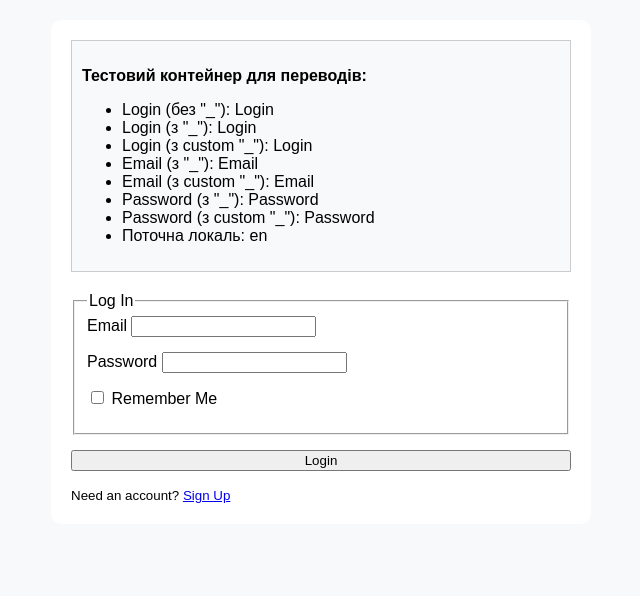
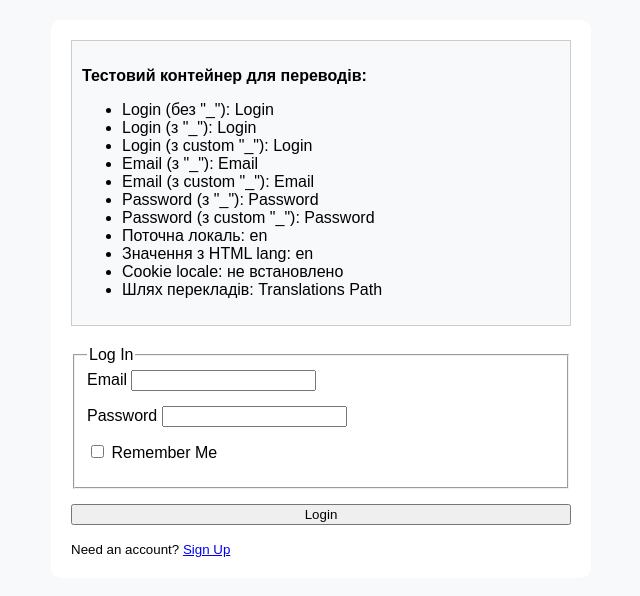
Before and after one commit to psycalc/temporistics_matching_algorithm, a Flask app: page /login in a window 1280 px wide. Shown: the part 46-642 px from the top of the page, without its empty margins (319-959 px from the left). Run offline with Flask 3, Linux system fonts and the light colour scheme; some libraries are stand-ins or nearby versions.

Commit message:
Оновлено систему локалізації: змінено шлях для перекладів, додано розширене логування для діагностики перекладів, оновлено шаблони для відображення поточної локалі та значень cookies. Додано нові тести для перевірки функціональності перемикання мов та збереження cookies.

```diff
--- a/app/__init__.py
+++ b/app/__init__.py
@@ -27,7 +27,7 @@ def create_app(config_name=None):
         os.makedirs(app.config["UPLOAD_FOLDER"], exist_ok=True)
 
     # Налаштування шляху для перекладів
-    app.config['BABEL_TRANSLATION_DIRECTORIES'] = 'translations'
+    app.config['BABEL_TRANSLATION_DIRECTORIES'] = 'translations;locales'
     app.logger.setLevel(logging.INFO)
     app.logger.info(f"BABEL_TRANSLATION_DIRECTORIES: {app.config.get('BABEL_TRANSLATION_DIRECTORIES')}")
     app.logger.info(f"BABEL_DEFAULT_LOCALE: {app.config.get('BABEL_DEFAULT_LOCALE')}")
@@ -46,9 +46,12 @@ def create_app(config_name=None):
         # Спочатку перевіряємо наявність мови в cookies
         locale = request.cookies.get('locale')
 
-        # Логування для діагностики
+        # Розширене логування для діагностики
         current_app.logger.info(f"BABEL: Cookie locale: {locale}")
         current_app.logger.info(f"BABEL: Supported languages: {app.config['LANGUAGES']}")
+        current_app.logger.info(f"BABEL: Request path: {request.path}")
+        current_app.logger.info(f"BABEL: Request accept_languages: {request.accept_languages}")
+        current_app.logger.info(f"BABEL: Current translation directories: {app.config.get('BABEL_TRANSLATION_DIRECTORIES')}")
 
         # Якщо мова є в cookies і вона підтримується
         if locale and locale in app.config['LANGUAGES']:
--- a/app/context_processors.py
+++ b/app/context_processors.py
@@ -6,7 +6,13 @@ def custom_gettext(message):
     """Функція перекладу, яка буде використовуватися у шаблонах."""
     try:
         from flask_babel import gettext as _
-        return _(message)
+        current_app.logger.info(f"[TRANSLATION] Translating: '{message}' with locale: {str(get_locale())}")
+        translated = _(message)
+        if translated == message:
+            current_app.logger.warning(f"[TRANSLATION] No translation found for: '{message}' with locale: {str(get_locale())}")
+        else:
+            current_app.logger.info(f"[TRANSLATION] Translated: '{message}' -> '{translated}'")
+        return translated
     except Exception as e:
         current_app.logger.error(f"[TRANSLATION] Помилка перекладу: {e}")
         return message
--- a/app/templates/base.html
+++ b/app/templates/base.html
@@ -1,5 +1,5 @@
 <!DOCTYPE html>
-<html>
+<html lang="{{ current_locale }}">
 <head>
     <title>{% block title %}{{ _('Psychological Calculator') }}{% endblock %}</title>
     <link rel="stylesheet" href="{{ url_for('static', filename='css/styles.css') }}">
@@ -35,10 +35,10 @@
             <form id="languageForm" action="{{ url_for('main.change_language') }}" method="post">
                 <input type="hidden" name="csrf_token" value="{{ csrf_token() }}">
                 <select id="languageSelect" name="language" onchange="submitLanguageForm()">
-                    <option value="en" {% if g.locale == 'en' %}selected{% endif %}>English</option>
-                    <option value="fr" {% if g.locale == 'fr' %}selected{% endif %}>Français</option>
-                    <option value="es" {% if g.locale == 'es' %}selected{% endif %}>Español</option>
-                    <option value="uk" {% if g.locale == 'uk' %}selected{% endif %}>Українська</option>
+                    <option value="en" {% if current_locale == 'en' %}selected{% endif %}>English</option>
+                    <option value="fr" {% if current_locale == 'fr' %}selected{% endif %}>Français</option>
+                    <option value="es" {% if current_locale == 'es' %}selected{% endif %}>Español</option>
+                    <option value="uk" {% if current_locale == 'uk' %}selected{% endif %}>Українська</option>
                 </select>
             </form>
         </div>
--- a/app/templates/login.html
+++ b/app/templates/login.html
@@ -14,6 +14,9 @@
             <li>Password (з "_"): {{ _('Password') }}</li>
             <li>Password (з custom "_"): {{ gettext('Password') }}</li>
             <li>Поточна локаль: {{ current_locale }}</li>
+            <li>Значення з HTML lang: <span id="htmlLang"></span></li>
+            <li>Cookie locale: <span id="cookieLocale"></span></li>
+            <li>Шлях перекладів: {{ c_('Translations Path') }}</li>
         </ul>
     </div>
 
@@ -51,4 +54,20 @@
         </small>
     </div>
 </div>
+
+<script>
+document.addEventListener('DOMContentLoaded', function() {
+    document.getElementById('htmlLang').textContent = document.documentElement.lang;
+
+    // Отримання значення cookie
+    function getCookie(name) {
+        let matches = document.cookie.match(new RegExp(
+            "(?:^|; )" + name.replace(/([\.$?*|{}\(\)\[\]\\\/\+^])/g, '\\$1') + "=([^;]*)"
+        ));
+        return matches ? decodeURIComponent(matches[1]) : undefined;
+    }
+
+    document.getElementById('cookieLocale').textContent = getCookie('locale') || 'не встановлено';
+});
+</script>
 {% endblock %}
```
Also changed, not shown: tests/test_selenium_localization.py (+83 -23 lines), instance/test.db, 5 other files.
